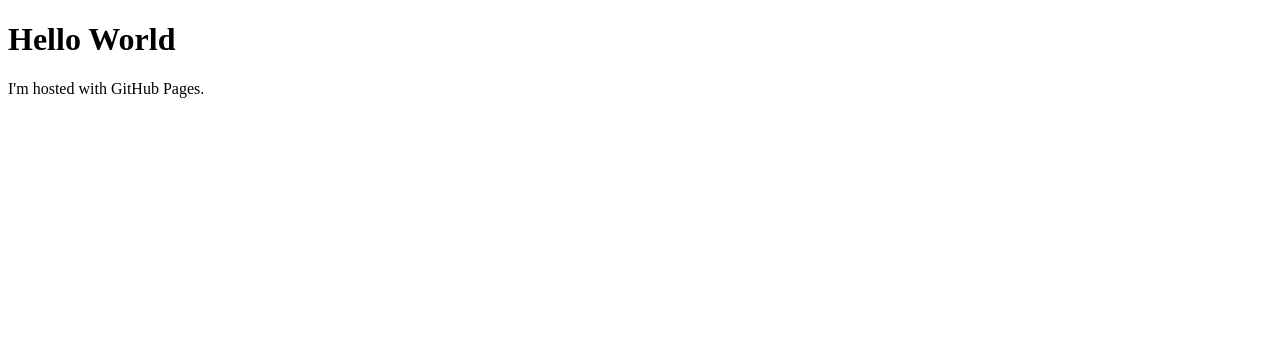
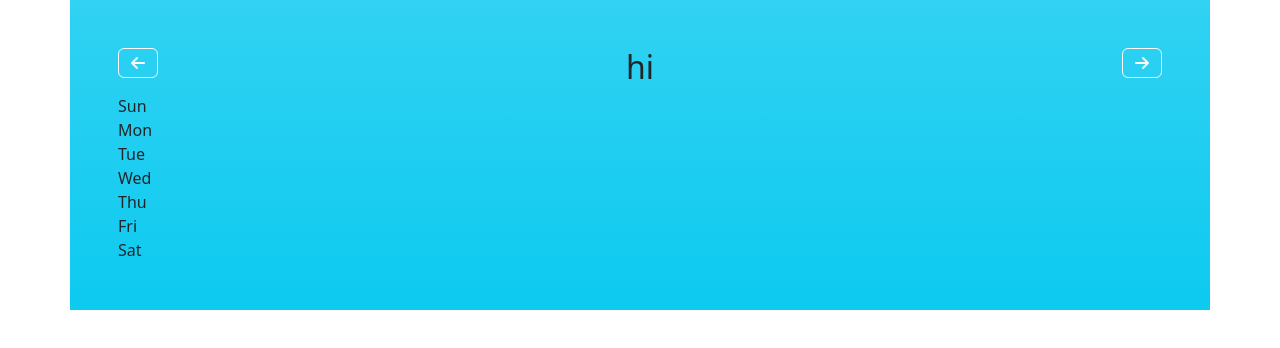
Before and after one commit to potato3641/potato3641.github.io, a plain HTML site: page index.html in a window 1280 px wide. Drawn offline with nearby package versions, Linux system fonts and the light colour scheme.

Commit message:
'2022-10-28-commit'

```diff
--- a/index.html
+++ b/index.html
@@ -1,7 +1,48 @@
 <!DOCTYPE html>
-<html>
+<html lang="en">
+
+<head>
+  <meta charset="UTF-8">
+  <meta http-equiv="X-UA-Compatible" content="IE=edge">
+  <meta name="viewport" content="width=device-width, initial-scale=1.0">
+  <link href="https://cdn.jsdelivr.net/npm/bootstrap@5.2.2/dist/css/bootstrap.min.css" rel="stylesheet"
+    integrity="sha384-Zenh87qX5JnK2Jl0vWa8Ck2rdkQ2Bzep5IDxbcnCeuOxjzrPF/et3URy9Bv1WTRi" crossorigin="anonymous">
+  <link rel="stylesheet" href="https://cdnjs.cloudflare.com/ajax/libs/font-awesome/6.2.0/css/all.min.css"
+    integrity="sha512-xh6O/CkQoPOWDdYTDqeRdPCVd1SpvCA9XXcUnZS2FmJNp1coAFzvtCN9BmamE+4aHK8yyUHUSCcJHgXloTyT2A=="
+    crossorigin="anonymous" referrerpolicy="no-referrer" />
+  <style>
+    div {
+      margin: 0;
+      padding: 0;
+    }
+  </style>
+  <title>Document</title>
+</head>
+
 <body>
-<h1>Hello World</h1>
-<p>I'm hosted with GitHub Pages.</p>
+  <div class="container bg-info bg-gradient p-5">
+    <div class="contain-top d-flex justify-content-between">
+      <div class="monthBtn">
+        <i class="btn btn-outline-light fa-solid fa-arrow-left"></i>
+      </div>
+      <div class="monthYear">
+        <h2 class="monthYearText">hi</h2>
+      </div>
+      <div class="monthBtn">
+        <i class="btn btn-outline-light fa-solid fa-arrow-right"></i>
+      </div>
+    </div>
+    <div class="contain-bottom">
+      <div class="week-Sun">Sun</div>
+      <div class="week-Mon">Mon</div>
+      <div class="week-Tue">Tue</div>
+      <div class="week-Wed">Wed</div>
+      <div class="week-Thu">Thu</div>
+      <div class="week-Fri">Fri</div>
+      <div class="week-Sat">Sat</div>
+    </div>
+  </div>
 </body>
+<script src="./main.js"></script>
+
 </html>
```
Also changed, not shown: main.js (added).
